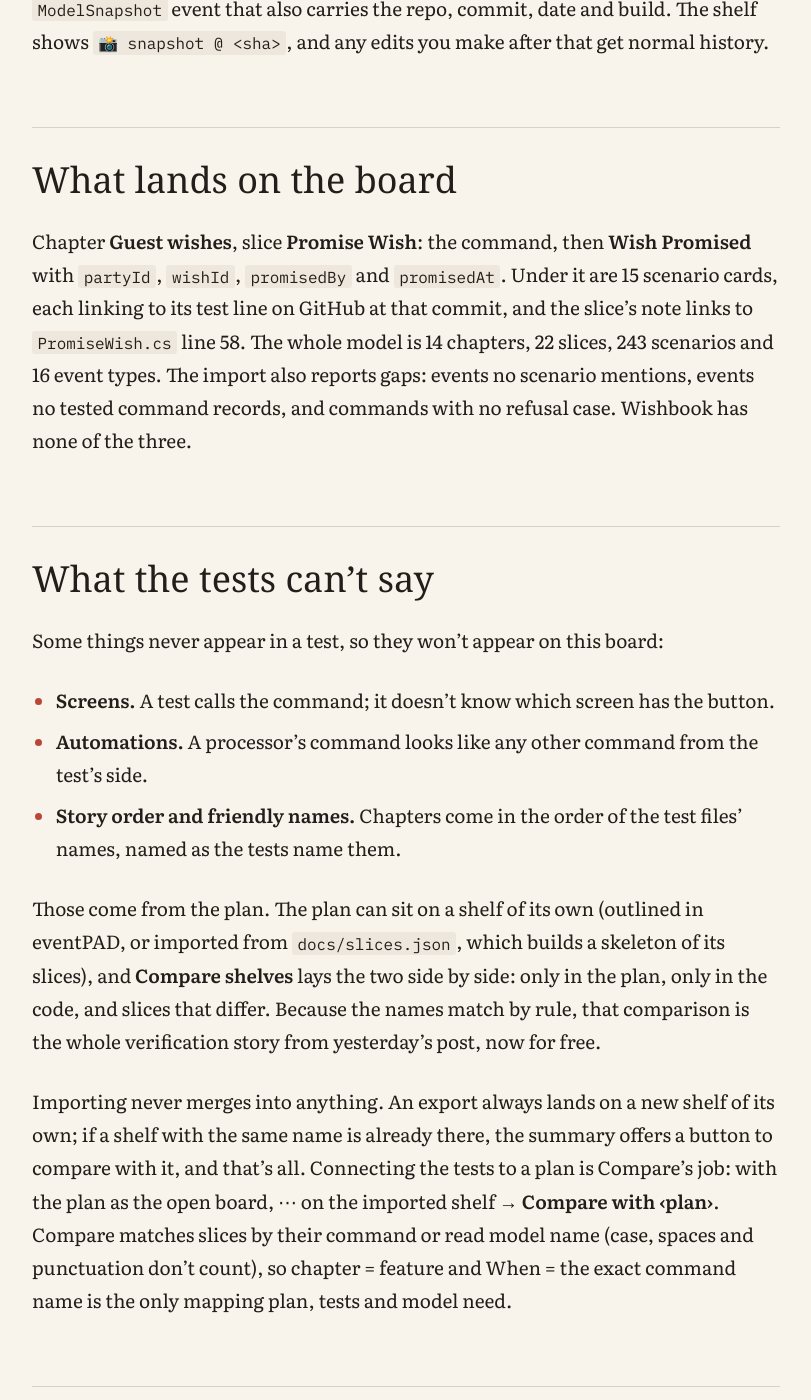
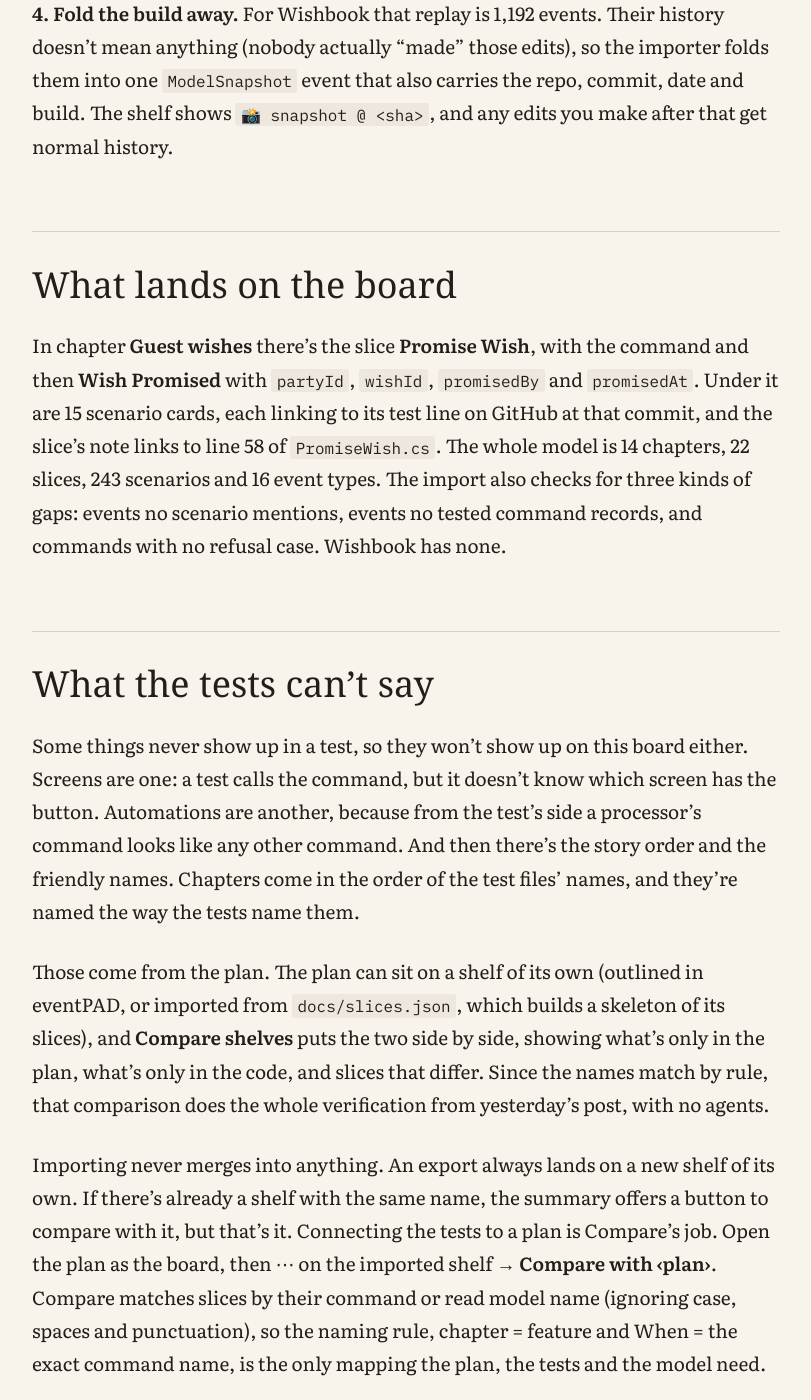
Before and after one commit to itsybit-agent/itsybot-devlog, a Jekyll site: the page built from _posts/2026-10-25-from-tests-to-board.md, in a window 1280 px wide and 1400 px high, scrolled down 12901 px. Shown: the whole window, without its empty margins (234-1045 px from the left). Built offline with Jekyll 4.4.1, drawn with Linux system fonts in a browser that asks for light colours; some web fonts are replaced; some of the changed text lies outside the part shown.

Commit message:
post: rewrite the tests-to-board post closer to Jocelyn's voice
Renames "One shape, two twins" to "Two sides of the same coin" and
trims the Claudisms. Facts, code and links unchanged.

Co-Authored-By: Claude Opus 5.5 <noreply@anthropic.com>
Claude-Session: https://claude.ai/code/session_0123KfApvawmwgYNfSXbVhNJ

````diff
--- a/_posts/2026-10-25-from-tests-to-board.md
+++ b/_posts/2026-10-25-from-tests-to-board.md
@@ -4,24 +4,24 @@ title: "From Tests to Board, With No Agent in Between"
 date: 2026-10-25
 categories: [tooling]
 tags: [event-modeling, eventpad, testing, given-when-then, dotnet, wishbook]
-excerpt: "Yesterday's post ended on a hunch: if the tests share one shape, the model comes out of them for free. Here is the whole pipe, from a Given/When/Then test to an eventPAD board, following one Wishbook scenario through it."
+excerpt: "Yesterday's post ended on a hunch: if the tests all share one shape, the model comes out of them with no agents needed. So we followed one Wishbook scenario all the way, from a Given/When/Then test to an eventPAD board."
 ---
 
-Yesterday we wrote about [reading the model back out of the code]({{ site.baseurl }}{% post_url 2026-10-24-reading-the-model-back-out %}). For barrio that took agents and a couple of million tokens, because its tests come in many shapes and something had to read each one. The post ended on a hunch: if the tests share **one** shape, a script can read them, and the model comes out of the test suite for free.
+Yesterday we wrote about [reading the model back out of the code]({{ site.baseurl }}{% post_url 2026-10-24-reading-the-model-back-out %}). For barrio that took agents and a couple of million tokens, because its tests come in all sorts of shapes and something had to read each one. We ended on a hunch. If the tests all share **one** shape, a script can read them, and the model just falls out of the test suite.
 
-That's now how it works. Jocelyn called the walkthrough great content, so here it is end to end. The first half is the test harness that writes the export. The second half is the importer that turns the export into a board. One scenario from Wishbook, a party wishlist app, runs through both.
+And now that's how it works. Jocelyn called the walkthrough great content, so we're writing the whole thing down. First the test harness that writes the export, then the importer that turns the export into a board. We'll follow one scenario from Wishbook, a party wishlist app, through both.
 
 ## Why tests, and not the docs
 
-A model drawn from docs or a planning board describes what someone meant. A model drawn from tests describes what the code **did**: these events went in, this command ran, and these are the events it actually recorded. The test fails if the code disagrees, so a model built from passing tests can't drift away from the code. If it's wrong, a test is wrong, and that shows up in CI.
+Docs and planning boards tell you what someone meant to build. Tests tell you what the code **did**: these events went in, this command ran, and these are the events it actually recorded. If the code disagrees, the test fails. So a model built from passing tests can't drift away from the code, and if the model is wrong, then a test is wrong, which shows up in CI.
 
-The catch is that a script can only read tests that all look alike. So the first job was one shape, and one harness that every app can use.
+But a script can only read tests that all look alike. So the first job was to settle on one shape, with one harness every app can use.
 
-## One shape, two twins
+## Two sides of the same coin
 
-There are two implementations, and they write the same export.
+There are two implementations of the harness, and they write the same export.
 
-**eventPAD's own**, `tests/gwt/gwt.mjs`, is plain Node. Its header comment shows the shape:
+**The JavaScript side** is eventPAD's own, `tests/gwt/gwt.mjs`, in plain Node. The comment at the top of the file shows the shape:
 
 ```js
 chapter('Slices', () => {
@@ -32,24 +32,24 @@ chapter('Slices', () => {
 });
 ```
 
-Each scenario starts a fresh model from its Given events, runs the real command and compares the events it records. Only the fields you name are checked, and `ANY` matches generated ids. `.thenNothing()` is a command that records nothing, and `.thenView(name, read, expected)` checks a read model instead. eventPAD has 62 of these, and the whole run takes about 0.13 seconds.
+Each scenario starts a fresh model from its Given events, runs the real command and compares the events it records. It only checks the fields you name, and `ANY` matches generated ids. `.thenNothing()` is for a command that records nothing, and `.thenView(name, read, expected)` checks a read model instead. eventPAD has 62 of these, and the whole run takes about 0.13 seconds.
 
-**The .NET twin** is a package, `ItsyBIT.EventStore.Testing`. It's the same idea for the C# apps (Wishbook, Secret Santa, barrio and the shared API host's modules).
+**The .NET side** is a package, `ItsyBIT.EventStore.Testing`. Same idea, for the C# apps (Wishbook, Secret Santa, barrio and the shared API host's modules).
 
 ## The convention that makes one harness enough
 
-The .NET apps don't all use the same event store. Some use the ItsyBIT store and some use Marten with Dynamic Consistency Boundaries. A harness that talked to stores would need one adapter per store. This one never sees a store, because every slice is written to the same convention:
+The .NET apps don't all use the same event store. Some use the ItsyBIT store and some use Marten with Dynamic Consistency Boundaries. If the harness talked to the stores, it would need an adapter for each one. It never sees a store, though, because every slice follows the same convention:
 
 - Events, commands and state are plain records.
 - A command slice is `public static Decision Decide(IReadOnlyList<object> history, TCommand cmd, …)`. It folds the history into its own state and returns a `Decision`: accepted with events, accepted with nothing, or refused with an error and a kind.
 - A view is `Project(history)`.
 - The endpoint is the store adapter. It loads the boundary's events, unwraps them to plain objects, calls `Decide`, and appends the result (with tags, for DCB) or returns the refusal.
 
-So decision code has no `IEvent`, no Marten types, and nothing to mock.
+So the decision code never sees `IEvent` or Marten types, and there's nothing to mock.
 
 ## A whole setup: Wishbook
 
-Here is everything Wishbook needs, from the project file to the import, as it stands at commit `f29156c`. The excerpts are trimmed, and the fixtures use neutral values.
+This is everything Wishbook needs, from the project file to the import, as of commit `f29156c`. We trimmed the excerpts, and the fixtures use neutral values.
 
 **1. The package.** The test project references one package from the private ItsyBIT feed:
 
@@ -79,7 +79,7 @@ public sealed class WishbookChapter(string name) : HistoryChapter<Decision>(name
 
 An app that uses the shared `Decision` doesn't need this file.
 
-**4. Shared fixtures.** `TestParty.cs` holds the Given data every slice's tests start from: a created party, its invite, the ids and a fixed clock. Its header says "use these, don't edit them": a spec that needs more history builds it in its own file.
+**4. Shared fixtures.** `TestParty.cs` holds the Given data every slice's tests start from: a created party, its invite, the ids and a fixed clock. Its header says "use these, don't edit them", so a spec that needs more history builds it in its own file.
 
 ```csharp
 public static class TestParty
@@ -146,9 +146,9 @@ public class GuestWishesSpecs
 }
 ```
 
-The first `Then` checks the whole event. The second uses `Event<WishPromised>(new { … })`, which checks only the fields it names. `ThenNothing` is a refusal, with its error and kind. `ThenView` runs the read model's `Project` and checks what it shows. Matching is partial throughout: `ANY` and `Where(…)` cover generated ids and timestamps, and values are compared as camelCase JSON with enums by name. The real file has 28 scenarios: 15 for Promise Wish and 13 for the Guest Wishes view.
+The first `Then` checks the whole event. The second uses `Event<WishPromised>(new { … })`, which checks only the fields it names. `ThenNothing` is a refusal, with its error and kind. `ThenView` runs the read model's `Project` and checks what it shows. Matching is partial all the way through. `ANY` and `Where(…)` cover generated ids and timestamps, and values are compared as camelCase JSON, with enums by name. The full file has 28 scenarios, 15 for Promise Wish and 13 for the Guest Wishes view.
 
-**6. The slice.** `src/api/Wishbook/Features/GuestWishes/PromiseWish.cs` is what the test calls. `Decide` is plain: history and a command in, a `Decision` out.
+**6. The slice.** `src/api/Wishbook/Features/GuestWishes/PromiseWish.cs` is what the test calls. `Decide` takes the history and a command and gives back a `Decision`, nothing else.
 
 ```csharp
 public sealed record PromiseWishCommand(string WishId, string? PromisedBy);
@@ -178,15 +178,15 @@ The same file has the endpoint. It resolves the share link, reads the party's st
 GWT_EXPORT=/tmp/x dotnet test tests/Wishbook.Tests
 ```
 
-That writes one `<File>.test.json` per spec file into `/tmp/x`, which is the next section. You rarely run it by hand: `/release` runs `model_check.py`, which runs the tests the same way, combines the files into `~/eventpad-models/wishbook/latest.json` and compares the result with `docs/slices.json`. That `latest.json` is the file ☰ → Import takes.
+That writes one `<File>.test.json` per spec file into `/tmp/x` (more on that in the next section). We rarely run it by hand, though. `/release` runs `model_check.py`, which runs the tests the same way, combines the files into `~/eventpad-models/wishbook/latest.json` and compares the result with `docs/slices.json`. That `latest.json` is the file you give ☰ → Import.
 
 ## The export
 
-Run the tests with `GWT_EXPORT=<dir>` and each spec file also writes `<File>.test.json`: every passing scenario, with what really happened. `then` is one of `{events}`, `{rejected}`, `{nothing}` or `{view, value}`, and `whenData` is the command's input.
+Run the tests with `GWT_EXPORT=<dir>` and each spec file also writes a `<File>.test.json` with every passing scenario and what really happened in it. `then` is one of `{events}`, `{rejected}`, `{nothing}` or `{view, value}`, and `whenData` is the command's input.
 
 On every deploy, Wishbook, Secret Santa, barrio and the shared host run these tests first, and a small script combines the files into one `latest.json` per app and saves a copy per commit. The combined file is `{app, repo, commit, createdAt, files: [{file, scenarios}]}`. Wishbook's latest has 14 files and 243 scenarios.
 
-Here's the one we'll follow, with the test data swapped for neutral values and two long ids shortened:
+This is the scenario we're following, with the test data swapped for neutral values and two long ids shortened:
 
 ```json
 {
@@ -210,11 +210,11 @@ Here's the one we'll follow, with the test data swapped for neutral values and t
 
 ## Where a scenario comes from
 
-The last two keys, `spec` and `slice`, are new in 0.5.0, and we built them this week, so here is how they work.
+The last two keys, `spec` and `slice`, are new in 0.5.0. We built them this week, so a bit more detail on how they work.
 
 `spec` is the easy one. `Scenario(…)` takes `[CallerFilePath]` and `[CallerLineNumber]`, so the compiler supplies the spec's file and line. The package makes the path repo-relative by walking up to the first folder with `.git` in it, and it strips the `/_/` prefix a deterministic CI build puts on paths.
 
-`slice` is harder. The test only names the command ("Promise Wish"), and the When lambda is compiler-generated, so reflection alone doesn't say which method is the slice. The package reads the lambda's IL instead. .NET has no IL decoder in the box, so it builds an opcode table from `System.Reflection.Emit.OpCodes` once:
+`slice` was trickier. The test only names the command ("Promise Wish"), and the When lambda is compiler-generated, so reflection alone can't tell which method is the slice. Instead, the package reads the lambda's IL. .NET doesn't come with an IL decoder, so it builds an opcode table from `System.Reflection.Emit.OpCodes` once:
 
 ```csharp
 foreach (var f in typeof(OpCodes).GetFields(BindingFlags.Public | BindingFlags.Static))
@@ -226,19 +226,19 @@ foreach (var f in typeof(OpCodes).GetFields(BindingFlags.Public | BindingFlags.S
 }
 ```
 
-With that, it steps through the method body, resolves the tokens of every `call`, `callvirt` and `ldftn`, and stops at an unknown opcode rather than misread. It skips calls into the test class, `System.*`, `Microsoft.*` and the package itself, prefers a method named `Decide` (or `Project`, for a view), and follows one level into nested lambdas and spec helpers. Wishbook's spec goes through its `Decide` helper, and that one level is enough to land on `PromiseWish.Decide`.
+With that table it steps through the method body and resolves the tokens of every `call`, `callvirt` and `ldftn`. If it hits an opcode it doesn't know, it stops, so it never misreads. It skips calls into the test class, `System.*`, `Microsoft.*` and the package itself, prefers a method named `Decide` (or `Project`, for a view), and follows one level into nested lambdas and spec helpers. Wishbook's spec goes through its own `Decide` helper, and one level is enough to land on `PromiseWish.Decide`.
 
-The file and line come from the portable PDB, read with `System.Reflection.Metadata`: the method's first non-hidden sequence point, cached per assembly. None of it throws. With no PDB you get the type and method only. When the IL can't see the slice, for example a test that goes through an HTTP helper, `.Slice(typeof(X))` names it by hand and wins.
+The file and line come from the portable PDB, read with `System.Reflection.Metadata`. It takes the method's first non-hidden sequence point and caches it per assembly. None of this throws. With no PDB you just get the type and method. And when the IL can't see the slice, say a test that goes through an HTTP helper, you can name it by hand with `.Slice(typeof(X))`, and that wins.
 
-The honest limit: async methods don't get a file yet. Their PDB entry points at the compiler's state machine (`MoveNext`), not the method you wrote. That's why the shared host's chat module has slices with no file. It's planned for 0.6. Today Wishbook, barrio and mycommissions have a code location for every scenario, Secret Santa 98%, and the shared host's modules 88%.
+Async methods don't get a file yet, though. Their PDB entry points at the compiler's state machine (`MoveNext`) instead of the method you wrote, which is why the shared host's chat module has slices with no file. That's planned for 0.6. Right now Wishbook, barrio and mycommissions have a code location for every scenario, Secret Santa has 98%, and the shared host's modules 88%.
 
 ## The naming rule
 
-One rule ties it together: **chapter = feature, When = the exact command name, ThenView = the view name**, the same names `/lets-plan-it` gives the slices in the plan. Then the plan, the tests and the model share one vocabulary, and comparing them needs no mapping table.
+All of this hangs on one naming rule. **Chapter = feature, When = the exact command name, ThenView = the view name**, using the same names `/lets-plan-it` gives the slices in the plan. That way the plan, the tests and the model all use the same words, and comparing them needs no mapping table.
 
 ## The importer: from export to board
 
-In eventPAD, ☰ → Import takes the file. Everything from here is plain JavaScript in the browser, with zero agent tokens.
+In eventPAD, you give the file to ☰ → Import. From here on it's all JavaScript in the browser, with zero agent tokens.
 
 **1. What kind of file is it?** `kindOf` in `spec.js` tells a test export apart from eventPAD's own model file (a list of events) and a plan (`docs/slices.json`):
 
@@ -255,13 +255,15 @@ export function kindOf(json) {
 
 `scenariosOf` then reads both shapes of `files`: the new `{file, scenarios}` and the older bare lists.
 
-**2. One pass to an outline.** `specFromScenarios` walks the scenarios once and builds plain data. It doesn't have to work out the board's chapters and slices, because the export already carries them:
+**2. One pass to an outline.** `specFromScenarios` walks the scenarios once and builds an outline as data. It doesn't have to figure out the board's chapters and slices, because the export already has them.
 
-- **The chapter is written by the test.** Every scenario has a `chapter`. In .NET it's the spec class's chapter field, one per feature: `new HistoryChapter("Guest wishes")`, or in Wishbook `new WishbookChapter("Guest wishes")`; in eventPAD it's `chapter('Slices', …)`. A scenario without one goes into a chapter called "Other".
-- **The slice comes from the scenario too.** `when: "Promise Wish"` makes a state-change slice named after that command, and `then.view: "Live Wishes"` makes a view slice named after that read model. Every scenario with the same name in a chapter lands in that one slice.
-- **The order is the tests' order.** Chapters come in the order they first appear (the test files by name, then the scenarios in source order), and slices in the order the tests first touch them.
+The test writes the chapter. Every scenario has a `chapter`. In .NET it's the spec class's chapter field, one per feature: `new HistoryChapter("Guest wishes")`, or in Wishbook `new WishbookChapter("Guest wishes")`. In eventPAD it's `chapter('Slices', …)`. A scenario without one goes into a chapter called "Other".
 
-The slice part is four lines:
+The slice comes from the scenario too. `when: "Promise Wish"` makes a state-change slice named after that command, and `then.view: "Live Wishes"` makes a view slice named after that read model. Every scenario with the same name in a chapter lands in that one slice.
+
+And the order is the tests' order. Chapters come in the order they first appear (the test files by name, then the scenarios in source order), and slices in the order the tests first touch them.
+
+The slice part is only four lines:
 
 ```js
 const isView = !!then.view;
@@ -270,9 +272,9 @@ if (!sliceName) continue;
 let slice = ch.slices.find(x => (isView ? x.readModel : x.command) === sliceName);
 ```
 
-A command slice's events are the ones the tests recorded, not the ones someone expected. Fields are every key that appears in the event data, typed from the value, with any key ending in `Id` typed as a guid. `slice.file:line` becomes the slice's "Code:" note, and each scenario keeps its spec location. All 15 "Promise Wish" scenarios collect into one slice.
+A command slice gets the events the tests actually recorded. Its fields are every key that shows up in the event data, typed from the value, and any key ending in `Id` is a guid. `slice.file:line` becomes the slice's "Code:" note, and each scenario keeps its spec location. All 15 "Promise Wish" scenarios end up in one slice.
 
-**3. Replay through the app's own commands.** `build.js` doesn't write the board directly. It plays the outline through the same commands a tap in the app runs: `createChapter`, `createSlice`, `addToSlice`, then `addScenario`, `setGiven`, `setWhen` and one of `setThenEvent`, `setThenRejection` or `setThenReadModel`. A small `place()` makes sure each name gets one sticky, reused by every slice that mentions it:
+**3. Replay through the app's own commands.** `build.js` doesn't write the board directly. It plays the outline through the same commands that run when you tap in the app: `createChapter`, `createSlice`, `addToSlice`, then `addScenario`, `setGiven`, `setWhen` and one of `setThenEvent`, `setThenRejection` or `setThenReadModel`. A small `place()` makes sure each name gets one sticky, reused by every slice that mentions it:
 
 ```js
 const place = (sliceId, type, name, fields) => {
@@ -293,26 +295,22 @@ if (g.when) sc.setWhen(id, ensure('command', g.when.command, []), g.when.values)
 if (g.then?.kind === 'event') sc.setThenEvent(id, ensure('event', g.then.event, fieldsOf(g.then.event)), g.then.values);
 ```
 
-Because it goes through the real commands, the arrows, the chapter order and the shared stickies come out exactly as the app itself would make them. There's no second idea of what a board looks like to keep in step.
+Because it goes through the real commands, the arrows, the chapter order and the shared stickies come out just like the app would make them, and we don't have to keep a second copy of the board logic in sync.
 
-**4. Fold the build away.** For Wishbook that replay is 1,192 events. Their history means nothing (nobody "made" those edits), so the importer folds them into one `ModelSnapshot` event that also carries the repo, commit, date and build. The shelf shows `📸 snapshot @ <sha>`, and any edits you make after that get normal history.
+**4. Fold the build away.** For Wishbook that replay is 1,192 events. Their history doesn't mean anything (nobody actually "made" those edits), so the importer folds them into one `ModelSnapshot` event that also carries the repo, commit, date and build. The shelf shows `📸 snapshot @ <sha>`, and any edits you make after that get normal history.
 
 ## What lands on the board
 
-Chapter **Guest wishes**, slice **Promise Wish**: the command, then **Wish Promised** with `partyId`, `wishId`, `promisedBy` and `promisedAt`. Under it are 15 scenario cards, each linking to its test line on GitHub at that commit, and the slice's note links to `PromiseWish.cs` line 58. The whole model is 14 chapters, 22 slices, 243 scenarios and 16 event types. The import also reports gaps: events no scenario mentions, events no tested command records, and commands with no refusal case. Wishbook has none of the three.
+In chapter **Guest wishes** there's the slice **Promise Wish**, with the command and then **Wish Promised** with `partyId`, `wishId`, `promisedBy` and `promisedAt`. Under it are 15 scenario cards, each linking to its test line on GitHub at that commit, and the slice's note links to line 58 of `PromiseWish.cs`. The whole model is 14 chapters, 22 slices, 243 scenarios and 16 event types. The import also checks for three kinds of gaps: events no scenario mentions, events no tested command records, and commands with no refusal case. Wishbook has none.
 
 ## What the tests can't say
 
-Some things never appear in a test, so they won't appear on this board:
+Some things never show up in a test, so they won't show up on this board either. Screens are one: a test calls the command, but it doesn't know which screen has the button. Automations are another, because from the test's side a processor's command looks like any other command. And then there's the story order and the friendly names. Chapters come in the order of the test files' names, and they're named the way the tests name them.
 
-- **Screens.** A test calls the command; it doesn't know which screen has the button.
-- **Automations.** A processor's command looks like any other command from the test's side.
-- **Story order and friendly names.** Chapters come in the order of the test files' names, named as the tests name them.
+Those come from the plan. The plan can sit on a shelf of its own (outlined in eventPAD, or imported from `docs/slices.json`, which builds a skeleton of its slices), and **Compare shelves** puts the two side by side, showing what's only in the plan, what's only in the code, and slices that differ. Since the names match by rule, that comparison does the whole verification from yesterday's post, with no agents.
 
-Those come from the plan. The plan can sit on a shelf of its own (outlined in eventPAD, or imported from `docs/slices.json`, which builds a skeleton of its slices), and **Compare shelves** lays the two side by side: only in the plan, only in the code, and slices that differ. Because the names match by rule, that comparison is the whole verification story from yesterday's post, now for free.
-
-Importing never merges into anything. An export always lands on a new shelf of its own; if a shelf with the same name is already there, the summary offers a button to compare with it, and that's all. Connecting the tests to a plan is Compare's job: with the plan as the open board, ⋯ on the imported shelf → **Compare with ‹plan›**. Compare matches slices by their command or read model name (case, spaces and punctuation don't count), so chapter = feature and When = the exact command name is the only mapping plan, tests and model need.
+Importing never merges into anything. An export always lands on a new shelf of its own. If there's already a shelf with the same name, the summary offers a button to compare with it, but that's it. Connecting the tests to a plan is Compare's job. Open the plan as the board, then ⋯ on the imported shelf → **Compare with ‹plan›**. Compare matches slices by their command or read model name (ignoring case, spaces and punctuation), so the naming rule, chapter = feature and When = the exact command name, is the only mapping the plan, the tests and the model need.
 
 ## Where it runs
 
-Every deploy of the four apps runs these tests first and saves the model for that commit. `/release` checks the export against `docs/slices.json` and writes a snapshot into `docs/releases/` in the repo, so every release carries its own model. To look at one, it's ☰ → Import in eventPAD.
+Every deploy of the four apps runs these tests first and saves the model for that commit. `/release` checks the export against `docs/slices.json` and writes a snapshot into `docs/releases/` in the repo, so every release has its own model. If you want to look at one, it's ☰ → Import in eventPAD.
````
